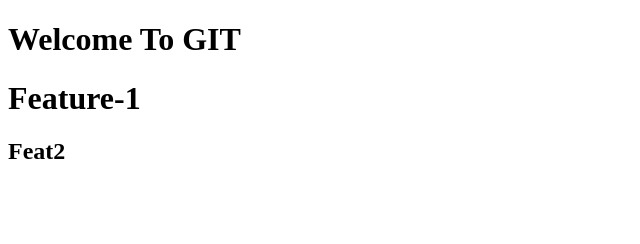
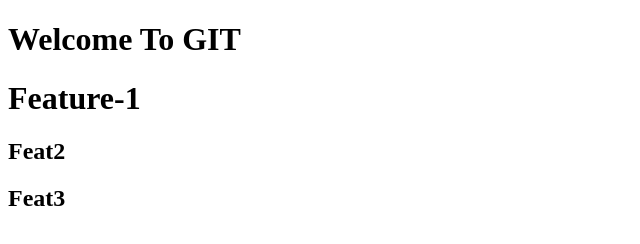
Before and after one commit to keshav2712000/GITPractice-1, a plain HTML site: page index.html in a window 1280 px wide. Shown: the full height of the page, 0-640 px from the left. Drawn offline with Linux system fonts and the light colour scheme.

Commit message:
index.html

```diff
--- a/index.html
+++ b/index.html
@@ -9,5 +9,6 @@
     <h1>Welcome To GIT</h1>
     <h1>Feature-1</h1>
     <h2>Feat2</h2>
+    <h2>Feat3</h2>
 </body>
 </html>
```
